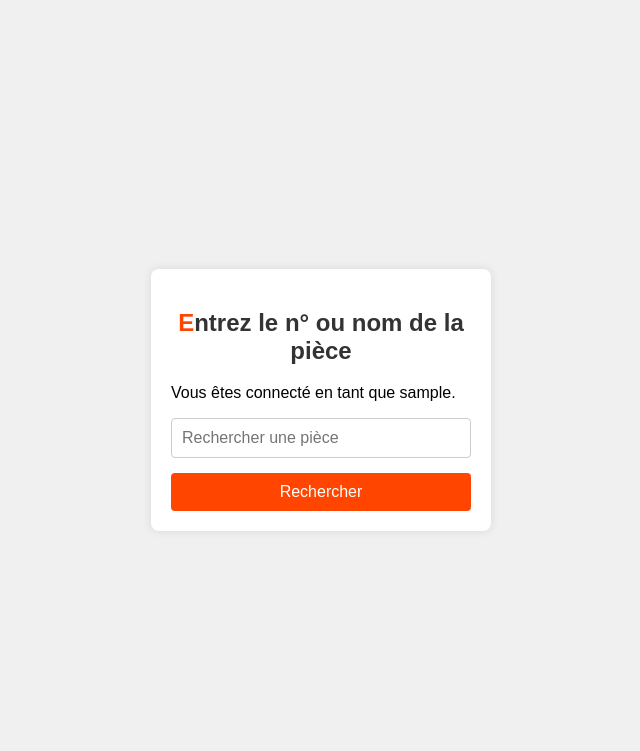
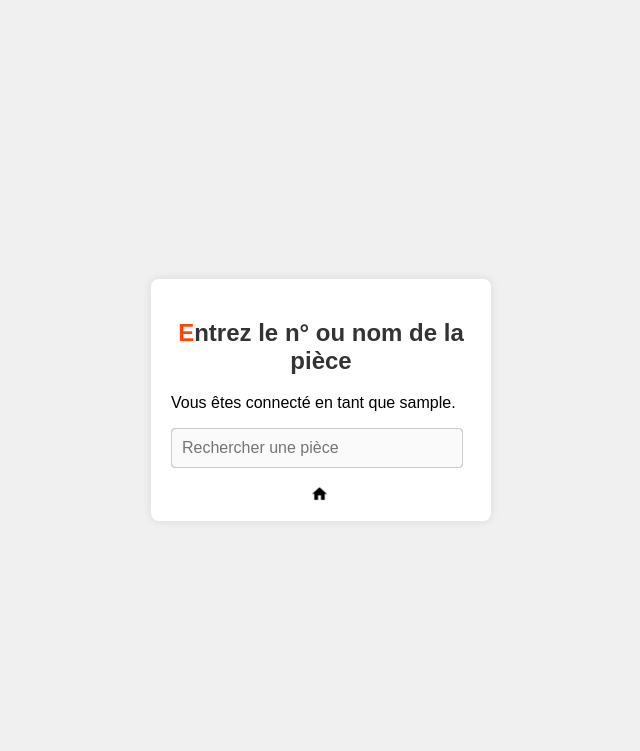
Before and after one commit to FaabriceC/Mini-Intranet, a PHP site: page /pieces.php in a window 1280 px wide. Shown: the top 751 px of the page, without its empty margins (319-959 px from the left). Run offline with PHP 8.4, Linux system fonts and the light colour scheme; the visitor is signed in with stand-in values (Sample User, id 1); data that the repository does not hold is empty.

Commit message:
Version Finale

```diff
--- a/database.php
+++ b/database.php
@@ -1,16 +1,16 @@
 <?php
 
-    // Création de la connexion à la base de données et gestion des erreurs
+    // Connexion a la base de données.
+
+    define('HOST', 'localhost');
+    define('DB_NAME', 'intranet');
+    define('USER', 'root');
+    define('PASS', 'root');
+
 
     try {
-        $bdd = new mysqli("localhost", "root", "root", "intranet");
-
-        if ($bdd->connect_error) {
-            throw new DatabaseConnectionException("ERREUR: " . $bdd->connect_error);
-        }
-
-    } catch (DatabaseConnectionException $e) {
-        echo "ERREUR: " . $e->getMessage();
+        $bdd = new PDO("mysql:host=" . HOST . ";dbname=" . DB_NAME, USER, PASS);
+        $bdd->setAttribute(PDO::ATTR_ERRMODE, PDO::ERRMODE_EXCEPTION);
+    } catch(PDOException $e) {
+        echo $e;
     }
-
-?>
--- a/index.php
+++ b/index.php
@@ -20,7 +20,7 @@
 
     <footer>
         <p>&copy Fabrice CANNAN - Mini-Intranet - 2024</p>
-        <a href="https://www.linkedin.com/in/fabrice-cannan/" target="__blank"><img src="img/linkedin.png" alt=""></a>
+        <a href="https://www.linkedin.com/in/fabrice-cannan/" target="__blank"><img src="img/linkedin.png" alt="LinkedIn"></a>
     </footer>
 </body>
 </html>
--- a/js/script.js
+++ b/js/script.js
@@ -1,43 +1,48 @@
 document.addEventListener('DOMContentLoaded', function() {
-    const searchInput = document.getElementById('search');
-    const liste = document.getElementById('contenueListe');
+    const champRecherche = document.getElementById('recherche');
+    const conteneurListe = document.getElementById('contenueListe');
+    const suggestion = document.getElementById('suggestion');
 
-    searchInput.addEventListener('input', function() {
-        const searchTerm = searchInput.value.trim().toLowerCase();
-        liste.innerHTML = '';
 
-        if (searchTerm.length >= 1) {
-            const filteredPieces = pieces.filter(piece =>
-                piece.numeroPiece.toLowerCase().includes(searchTerm) ||
-                piece.nomPiece.toLowerCase().includes(searchTerm)
-            );
+    // Listener pour écouter les modifications dans le champ de recherche.
+    champRecherche.addEventListener('input', function() {
+        const termeRecherche = champRecherche.value.trim().toLowerCase();
+        conteneurListe.innerHTML = '';
+        suggestion.value = '';
 
-            if (filteredPieces.length > 0) {
-                const selectElement = document.createElement('select');
-                selectElement.id = 'results';
-                selectElement.className = 'listeItems';
-                selectElement.size = 6;
 
-                // Création des options pour la liste déroulante
-                filteredPieces.forEach(piece => {
+        // Récupère seulement les pièces avec les lettre de 'termeRecherche'.
+        if (termeRecherche.length >= 1) {
+            const piecesFiltrees = pieces.filter(piece => piece.numeroPiece.toString().includes(termeRecherche) || piece.nomPiece.toLowerCase().includes(termeRecherche)
+        );
+
+
+            // Vérifie qu'il y a au moins une pièce.
+            if (piecesFiltrees.length > 0) {
+
+                // Créer un élément 'select' pour afficher les résultats.
+                suggestion.value = `${piecesFiltrees[0].numeroPiece} - ${piecesFiltrees[0].nomPiece}`;
+                const resultatsListe = document.createElement('select');
+                resultatsListe.className = 'listeItems';
+                resultatsListe.size = 6;
+
+
+                // Ajout des pièces dans les options.
+                piecesFiltrees.forEach(piece => {
                     const option = document.createElement('option');
                     option.textContent = `${piece.numeroPiece} - ${piece.nomPiece}`;
-                    option.value = `${piece.numeroPiece} - ${piece.nomPiece}`; // Valeur complète de l'option
-                    selectElement.appendChild(option);
+                    resultatsListe.appendChild(option);
                 });
 
-                liste.appendChild(selectElement);
+                conteneurListe.appendChild(resultatsListe);
 
-                // Ajout d'un gestionnaire d'événements 'click' aux options de la liste déroulante
-                selectElement.addEventListener('click', function(event) {
-                    if (event.target.tagName === 'OPTION') {
-                        searchInput.value = event.target.value; // Met à jour le champ de recherche avec la valeur complète de l'option cliquée
-                        selectElement.style.display = 'none'; // Masque la liste déroulante après avoir sélectionné une option
-                    }
+                // Listener pour écouter le "clique" et remplir le champ de texte.
+                resultatsListe.addEventListener('click', function(event) {
+                    champRecherche.value = event.target.textContent;
+                    resultatsListe.style.display = 'none';
+                    suggestion.value = '';
                 });
             }
         }
     });
-
-
 });
--- a/pieces.php
+++ b/pieces.php
@@ -1,4 +1,5 @@
 <?php
+
 session_start();
 
 include 'database.php';
@@ -9,25 +10,16 @@ if (!isset($_SESSION['loggedin'])) {
     exit();
 }
 
-
 $username = $_SESSION['username'];
 
-// Récupération des données des pièces depuis la base de données
-$req = $bdd->query("SELECT numeroPiece, nomPiece FROM pieces");
+// Requête préparer pour afficher toutes les pièces de la BDD.
+$req = $bdd->prepare("SELECT numeroPiece, nomPiece FROM pieces");
+$req->execute();
+
 $pieces = [];
 
+$pieces = $req->fetchAll();
 
-// Vérifier si des pièces ont été trouvées dans la base de données
-if ($req->num_rows > 0) {
-
-    // Parcourir chaque ligne de résultat et stocker les pièces dans un tableau
-    while ($row = $req->fetch_assoc()) {
-        $pieces[] = $row;
-    }
-}
-
-
-$bdd->close();
 ?>
 
 <!DOCTYPE html>
@@ -37,34 +29,30 @@ $bdd->close();
     <title>Rechercher une pièce</title>
     <link rel="stylesheet" href="styles.css">
     <link rel="icon" href="img/logo.jpg">
-
 </head>
 <body>
     <div class="box">
         <h2><span id="lettre">E</span>ntrez le n° ou nom de la pièce</h2>
 
-        <p>Vous êtes connecté en tant que <?php echo $username?>.</p>
-        <form>
-            <input type="text" id="search" name="search" placeholder="Rechercher une pièce" autocomplete="off">
-        </form>
+        <p>Vous êtes connecté en tant que <?php echo $username; ?>.</p>
+        <div class="recherche-container">
+                <input type="text" id="recherche" name="recherche" placeholder="Rechercher une pièce" autocomplete="off">
+                <input type="text" id="suggestion" disabled>
+        </div>
         <div id="contenueListe"></div>
-        <a href="#"><button id="rechercher" type="button">Rechercher</button></a>
+        <a href="index.php"><img src="img/accueil.png" alt="Accueil" class="accueil"></a>
     </div>
 
-
-
     <footer>
-        <p>&copy Fabrice CANNAN - Mini-Intranet - 2024</p>
-        <a href="https://www.linkedin.com/in/fabrice-cannan/" target="__blank"><img src="img/linkedin.png" alt=""></a>
+        <p>&copy; Fabrice CANNAN - Mini-Intranet - 2024</p>
+        <a href="https://www.linkedin.com/in/fabrice-cannan/" target="_blank"><img src="img/linkedin.png" alt="LinkedIn"></a>
     </footer>
 
-    <!-- Ce script permet de transmettre les données des pièces au format JSON au JavaScript. -->
-
+    <!-- Ce script permet de transmettre les données des pièces au format JSON vers JavaScript. -->
     <script>
         let pieces = <?php echo json_encode($pieces); ?>;
     </script>
 
     <script src="js/script.js"></script>
-
 </body>
 </html>
--- a/styles.css
+++ b/styles.css
@@ -32,7 +32,7 @@ body {
     font-size: 16px;
 }
 
-.box input[type="submit"], #rechercher {
+.box input[type="submit"] {
     width: 100%;
     padding: 10px;
     background-color: #FF4500;
@@ -43,7 +43,7 @@ body {
     font-size: 16px;
 }
 
-.box input[type="submit"]:hover, #rechercher:hover {
+.box input[type="submit"]:hover {
     background-color: #FF6347;
     outline: none;
 }
@@ -53,33 +53,10 @@ body {
 }
 
 .listeItems {
-    margin-top: -5%;
+    margin-top: -3%;
     width: 97%;
     overflow-y: auto;
 }
-
-
-
-
-.autocomplete-container {
-    position: relative;
-    display: inline-block;
-}
-#search {
-    width: 100%;
-    box-sizing: border-box;
-}
-.suggestion {
-    position: absolute;
-    top: 0;
-    left: 0;
-    color: gray;
-    pointer-events: none;
-    white-space: pre;
-    font-size: 16px;
-    padding: 8px;
-}
-
 
 footer {
     padding: 10px 0;
@@ -100,3 +77,31 @@ footer img {
     vertical-align: middle;
     margin-left: 5px;
 }
+
+.accueil {
+    width: 15px;
+    vertical-align: middle;
+    margin-left: 47%;
+}
+
+.recherche-container {
+    position: relative;
+    width: 90%;
+}
+
+#recherche {
+    position: absolute;
+    top: 0;
+    left: 0;
+    background: transparent;
+    z-index: 2;
+    width: 100%;
+}
+
+#suggestion {
+    top: 0;
+    left: 0;
+    color: #ccc;
+    width: 100%;
+    pointer-events: none;
+}
```
Also changed, not shown: login.php (+10 -15 lines), img/accueil.png (added).
